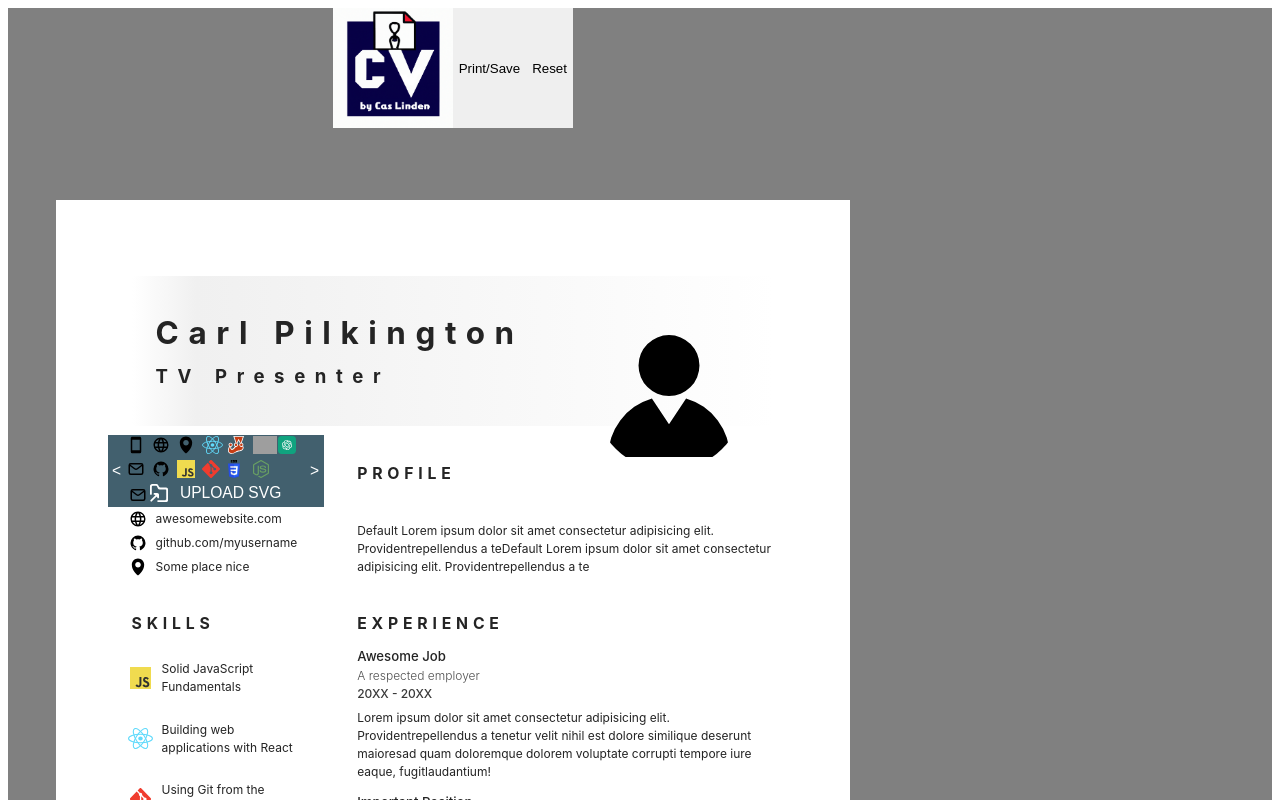
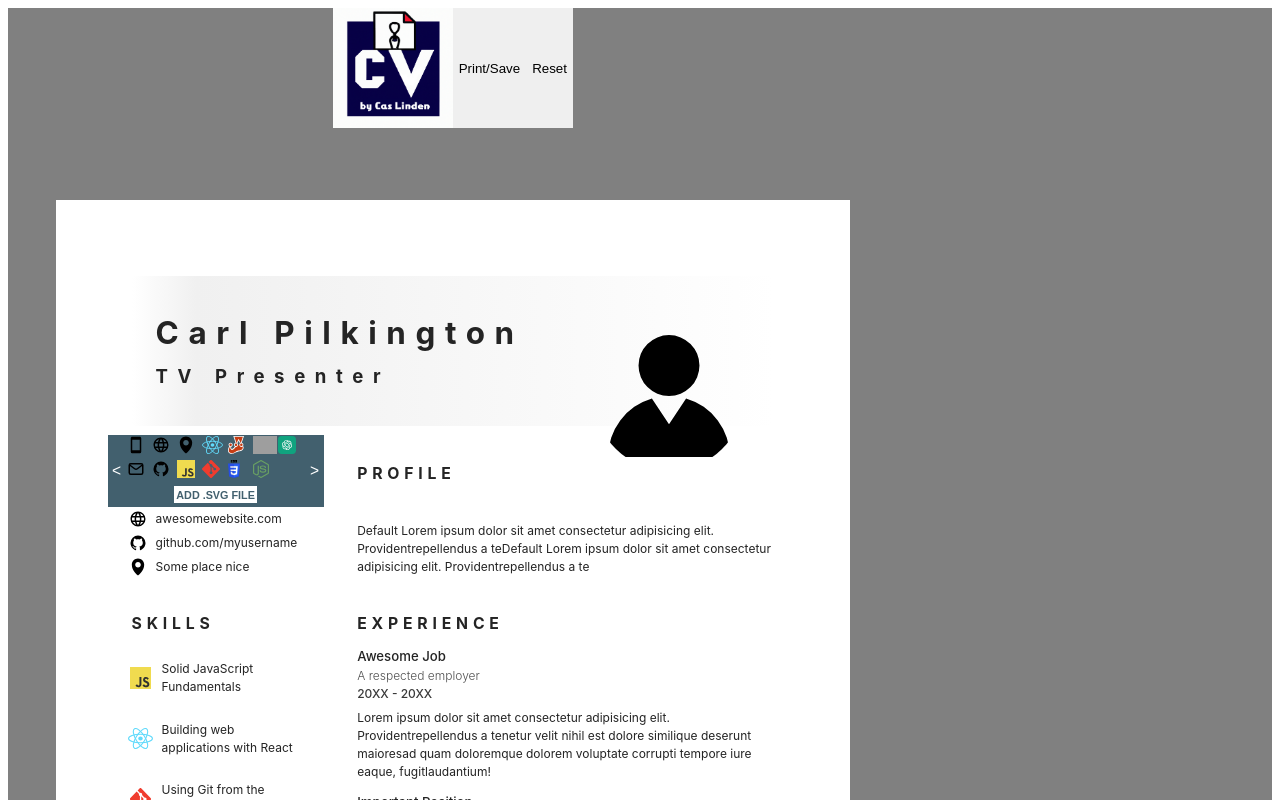
Before and after one commit to CasLinden/cv-builder, a React (Vite) app: page / in a window 1280 px wide. Both pictures are taken after a click on the picture 143 px from the left and 470 px from the top of the page. Shown: the top 800 px of the page. Built offline with nearby package versions, Linux system fonts and the light colour scheme; grey boxes are pictures that could not be loaded.

Commit message:
changed button in iconSelectionWindow, last commit before closing refactoring icons branch

```diff
--- a/src/css/header.css
+++ b/src/css/header.css
@@ -20,8 +20,6 @@ h3{
 }
 
 .picture-conatiner{
-  /* grid-column: 2/3; */
-  /* align-self: center; */
   position: absolute;
   top: 2rem;
 }
--- a/src/css/icon.css
+++ b/src/css/icon.css
@@ -3,6 +3,10 @@
   height: 1.8rem;
   padding-right: 1rem;
   position: relative;
+}
+
+.icon-container:hover{
+  cursor: pointer;
 }
 
 /* ↓↓↓ .icon-tile & all css below is for IconSelectionWindow ↓↓↓ */
@@ -24,6 +28,7 @@
     "previous icons next"
     "previous icons next"
     ". upload .";
+    z-index: 2;
 }
 
 .select-next-icons {
@@ -34,7 +39,8 @@
   grid-area: previous;
 }
 
-.icon-selection-window button {
+.select-next-icons,
+.select-previous-icons {
   display: flex;
   align-items: center;
   justify-content: center;
@@ -67,13 +73,35 @@
   flex-direction: column;
 }
 
+.upload-button-container{
+  display: flex;
+  justify-content: center;
+  align-items: center;
+}
+
+.upload-button-container:hover{
+  cursor: pointer;
+  transform: scale(1.1);
+}
+
+.upload-button-container:active {
+  transform: scale(0.95);
+}
+
+
 .upload-new-icon {
-  width: 100%;
-  height: 2rem;
-  overflow: hidden;
+  color: #42606e;
+  font-size: .9rem;
+  font-weight: 700;
+  background-color: white;
+  margin: .2rem;
+  padding: .2rem;
   grid-area: upload;
-  padding-bottom: 0.3rem;
+  align-self: center;
+  justify-self: center;
 }
+
+
 
 .upload-new-icon-label {
   position: relative;
--- a/src/css/nested-sections.scss
+++ b/src/css/nested-sections.scss
@@ -5,6 +5,10 @@
   position: relative;
 }
 
+.add-section-button,
+.remove-section-button:hover{
+  cursor: pointer;
+}
 
 .add-section-button,
 .remove-section-button {
--- a/src/css/picture.css
+++ b/src/css/picture.css
@@ -35,3 +35,7 @@
 .picture-container span {
 padding-left: 2.2rem;
 }
+
+.picture-container:hover{
+  cursor: pointer;
+}
--- a/src/ui-components/IconSelectionWindow.jsx
+++ b/src/ui-components/IconSelectionWindow.jsx
@@ -19,14 +19,13 @@ export default function IconSelectionWindow({
 
   const scrollLeft = () => {
     if (iconView < 0) {
-      setIconView((prevScrollPosition) => prevScrollPosition + viewWidth());
+      setIconView((prev) => prev + viewWidth());
     }
   };
 
   const scrollRight = () => {
     if (iconView - 180 > maxWidth() * -1 ){
-
-    setIconView((prevScrollPosition) => prevScrollPosition - viewWidth());
+    setIconView((prev) => prev - viewWidth());
     }
   };
 
@@ -65,10 +64,10 @@ export default function IconSelectionWindow({
         </div>
       </div>
       {/* ↓↓↓ show UPLOAD NEW  SVG Button ↓↓↓ */}
+      <div className="upload-button-container">
         <label htmlFor={`select-icon-${index}`} className="upload-new-icon-label">
           <button className="upload-new-icon">
-          <img src={select} alt="add icon" />
-          UPLOAD SVG
+            ADD .SVG FILE
           </button>
           <input
             id={`select-icon-${index}`}
@@ -79,6 +78,7 @@ export default function IconSelectionWindow({
             }}
           />
         </label>
+      </div>
       <button onClick={scrollRight} className="select-next-icons">{`>`}</button>
     </div>
   );
```
Lines whose indentation alone changed are shown as unchanged.
